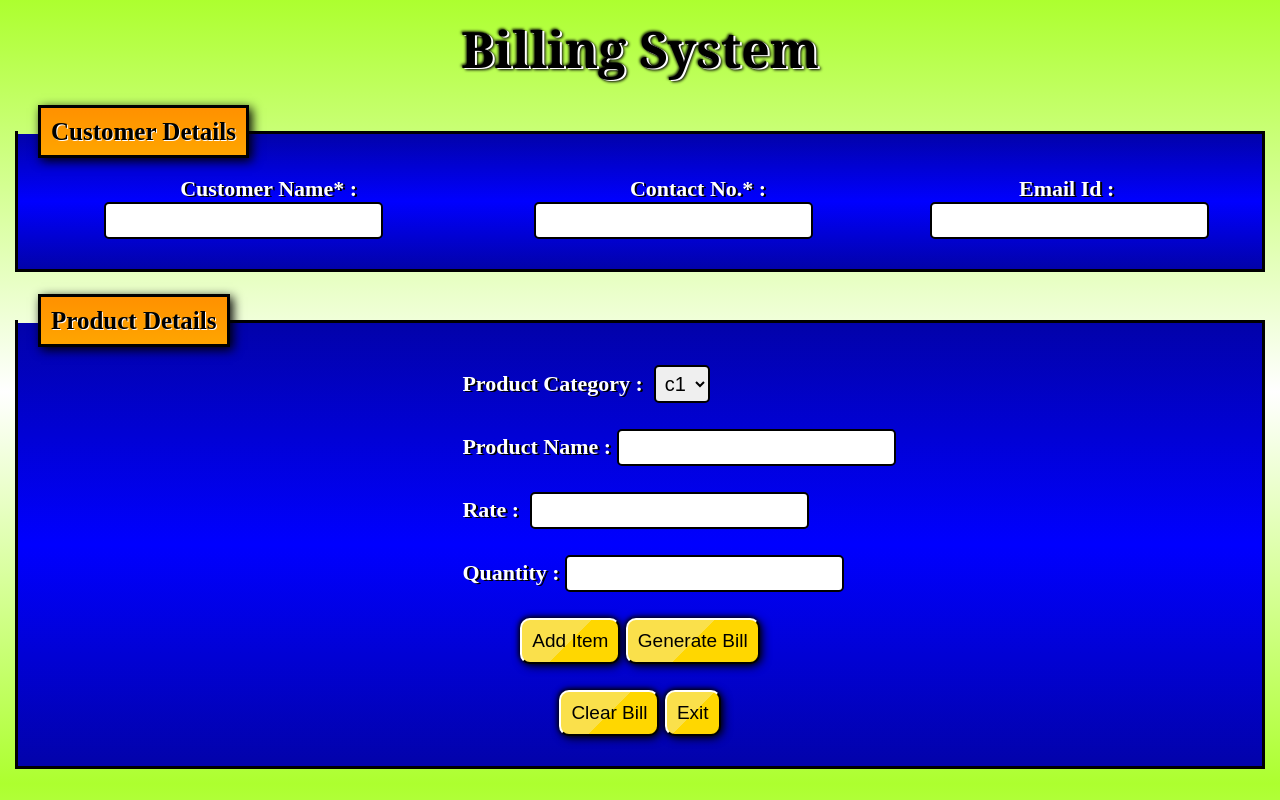
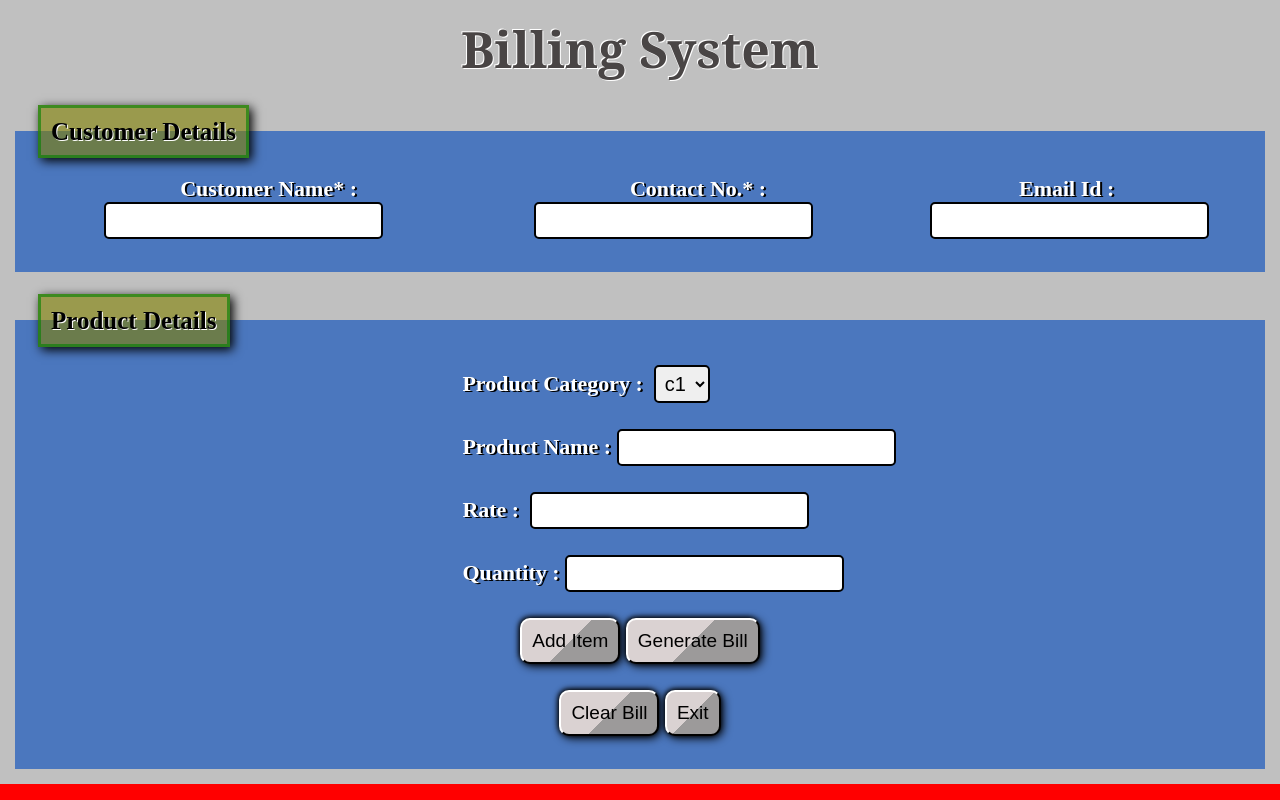
Before and after one commit to Arup-Paul8509/Billing_System, a plain HTML site: page index.html in a window 1280 px wide. Drawn offline with Linux system fonts and the light colour scheme.

Commit message:
Changing theme

```diff
--- a/CSS/main.css
+++ b/CSS/main.css
@@ -4,41 +4,22 @@
     margin:0px;
 }
 body{
-    background-image:linear-gradient( greenyellow,white,greenyellow);
+    background-color:red;
 }
 .main_container{
     width: 100%;
+    background-color:rgb(192,192,192); ;
 }
 .heading{
     width: 100%;
     padding:15px;
-    text-shadow: 2px 1px white,3px 2px 3px black,-1px -1px 3px black;
-    animation-name: heading;
-    animation-duration: 5s;
-    animation-iteration-count: infinite;
 }
 .heading h1{
     text-align: center;
     font-size: 50px;
     font-family: Georgia, 'Times New Roman', Times, serif;
-}
-@keyframes heading {
-    0%{
-        color:black;
-    }
-    25%{
-        color:rgb(211, 33, 157);
-    }
-    50%{
-        color:black
-    }
-    75%{
-        color:red;
-    }
-    100%{
-        color:black;
-    }
-
+    color:rgb(73, 69, 69);
+    text-shadow: 1px 1px white,-1px -1px white;
 }
 .customer_details,.product_details{
     padding:15px;
@@ -55,7 +36,7 @@ body{
     justify-content: center;
 }
 .customer_details fieldset,.product_details fieldset{
-    border:3px solid black;
+    border:3px solid rgb(75,119,190);
 }
 .customer_details form,.product_details form{
     padding:30px;
@@ -80,18 +61,18 @@ body{
     font-size: 25px;
     text-shadow: 1px 1px white;
     font-weight: bold;
-    background-image: linear-gradient(rgb(255, 145, 0),orange);
-    border:3px solid black;
+    background-color: rgba(128,128,0,0.6);
+    border:3px solid rgba(0,128,0,0.6);
     box-shadow: 3px 3px 10px black;
     cursor:default;
 }
 #field{
-    background-image:linear-gradient( rgb(2, 2, 170),blue,rgb(2, 2, 170));
+    background-color:rgb(75,119,190);
 }
 .buttonArea button{
     padding:10px;
     font-size: 19px;
-    background-image: linear-gradient(-45deg,gold 50%,rgb(250, 224, 75) 50%);
+    background-image: linear-gradient(-45deg,rgb(156, 154, 154) 50%, rgb(218, 210, 210) 50%);
     border-left: 2px solid white;
     border-top: 2px solid white;
     border-right:2px solid black;
```
